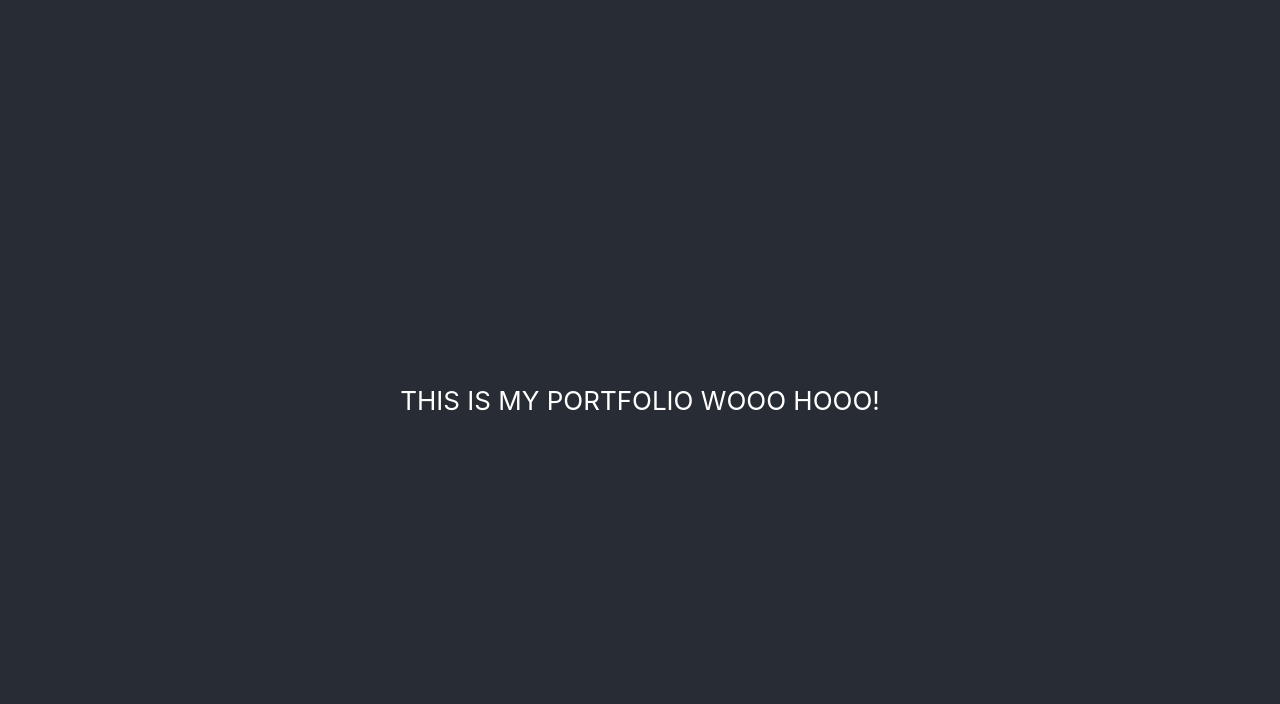
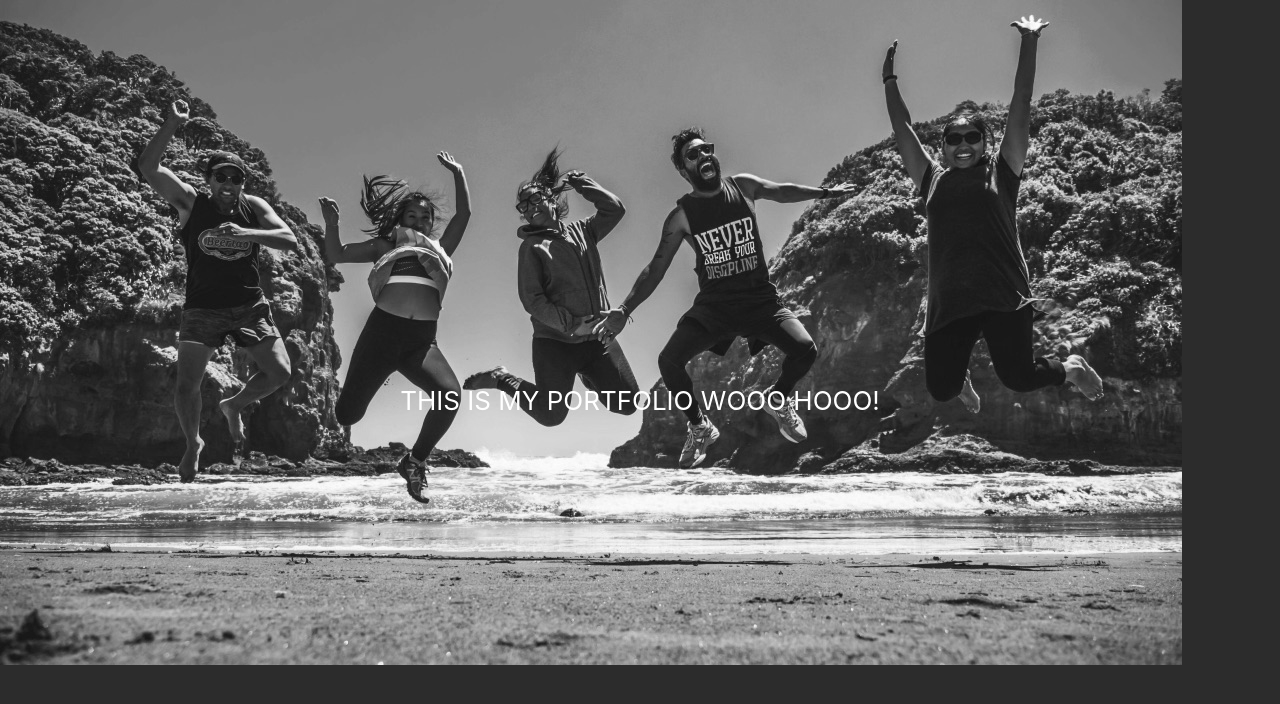
Before and after one commit to nimesh-govind/Portfolio-Blog, a React (Create React App) app: page / in a window 1280 px wide. Shown: the top 704 px of the page. Built offline with nearby package versions, Linux system fonts and the light colour scheme.

Commit message:
add background image

```diff
--- a/src/App.css
+++ b/src/App.css
@@ -22,10 +22,18 @@
   justify-content: center;
   font-size: calc(10px + 2vmin);
   color: white;
+  background-image: url(background-placeholder.jpeg);
+  background-repeat: no-repeat;
+  filter: grayscale(100%);
+  width: 100%;
 }
 
 .App-link {
   color: #61dafb;
+}
+
+body {
+  background: linear-gradient(black, white);
 }
 
 @keyframes App-logo-spin {
```
Also changed, not shown: src/background-placeholder.jpeg (renamed from public/background-placeholder.jpeg), src/index.css (line endings or trailing spaces), 1 other file (tests, documents, lock files or other folders).
